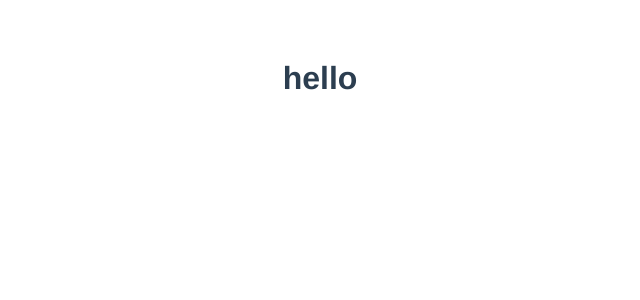
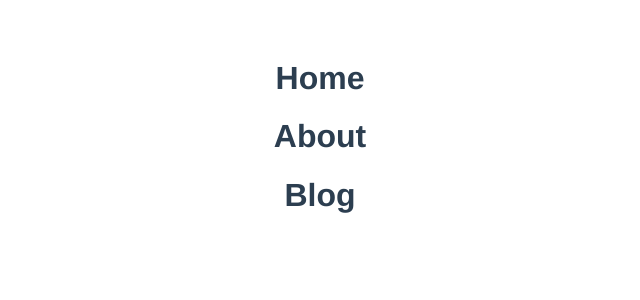
Before and after one commit to owentr1369/learning-vue2-ep3p4, a Vue app: page / in a window 1280 px wide. Shown: the top 300 px of the page, without its empty margins (320-960 px from the left). Built offline with nearby package versions, Linux system fonts and the light colour scheme.

Commit message:
ep3 part 4

```diff
--- a/src/App.vue
+++ b/src/App.vue
@@ -1,6 +1,6 @@
 <template>
   <div id="app">
-    <h1>hello</h1>
+    <h1 v-for="menu in menus" :key="menu">{{ menu }}</h1>
   </div>
 </template>
 
@@ -10,7 +10,9 @@
 export default {
   name: "App",
   data() {
-    return {};
+    return {
+      menus: ["Home", "About", "Blog"],
+    };
   },
   methods: {},
 };
```
